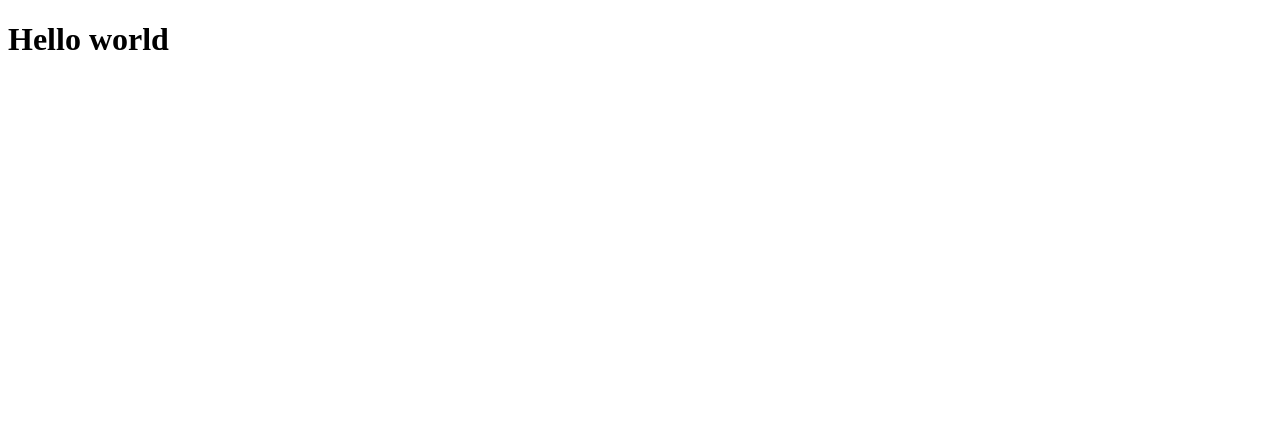
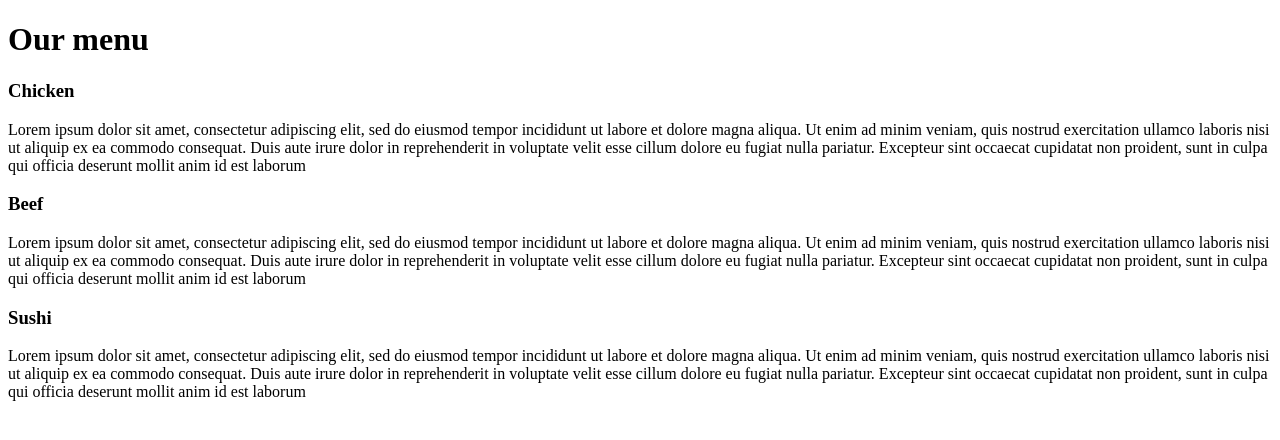
Before and after one commit to mubi991/coursera-test, a plain HTML site: page module2/index.html in a window 1280 px wide. Drawn offline with Linux system fonts and the light colour scheme.

Commit message:
assignment

```diff
--- a/module2/index.html
+++ b/module2/index.html
@@ -1,9 +1,15 @@
 <!DOCTYPE html>
 <html>
 <head>
-    <title>Assignment</title>
+    <title>Assignment solution for module 2</title>
 </head>
 <body>
-    <h1>Hello world</h1>
+    <h1>Our menu</h1>
+
+    <div class="row">
+        <div><h3>Chicken</h3><p>Lorem ipsum dolor sit amet, consectetur adipiscing elit, sed do eiusmod tempor incididunt ut labore et dolore magna aliqua. Ut enim ad minim veniam, quis nostrud exercitation ullamco laboris nisi ut aliquip ex ea commodo consequat. Duis aute irure dolor in reprehenderit in voluptate velit esse cillum dolore eu fugiat nulla pariatur. Excepteur sint occaecat cupidatat non proident, sunt in culpa qui officia deserunt mollit anim id est laborum</p></div>
+        <div><h3>Beef</h3><p>Lorem ipsum dolor sit amet, consectetur adipiscing elit, sed do eiusmod tempor incididunt ut labore et dolore magna aliqua. Ut enim ad minim veniam, quis nostrud exercitation ullamco laboris nisi ut aliquip ex ea commodo consequat. Duis aute irure dolor in reprehenderit in voluptate velit esse cillum dolore eu fugiat nulla pariatur. Excepteur sint occaecat cupidatat non proident, sunt in culpa qui officia deserunt mollit anim id est laborum</p></div>
+        <div><h3>Sushi</h3><p>Lorem ipsum dolor sit amet, consectetur adipiscing elit, sed do eiusmod tempor incididunt ut labore et dolore magna aliqua. Ut enim ad minim veniam, quis nostrud exercitation ullamco laboris nisi ut aliquip ex ea commodo consequat. Duis aute irure dolor in reprehenderit in voluptate velit esse cillum dolore eu fugiat nulla pariatur. Excepteur sint occaecat cupidatat non proident, sunt in culpa qui officia deserunt mollit anim id est laborum</p></div>
+    </div>
 </body>
 </html>
```
